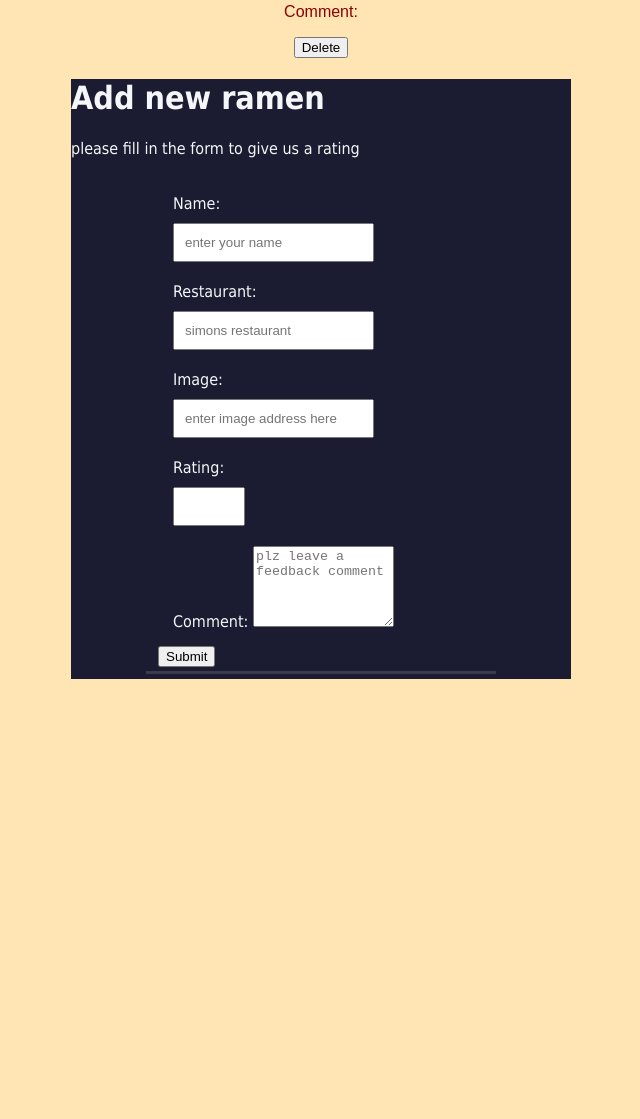
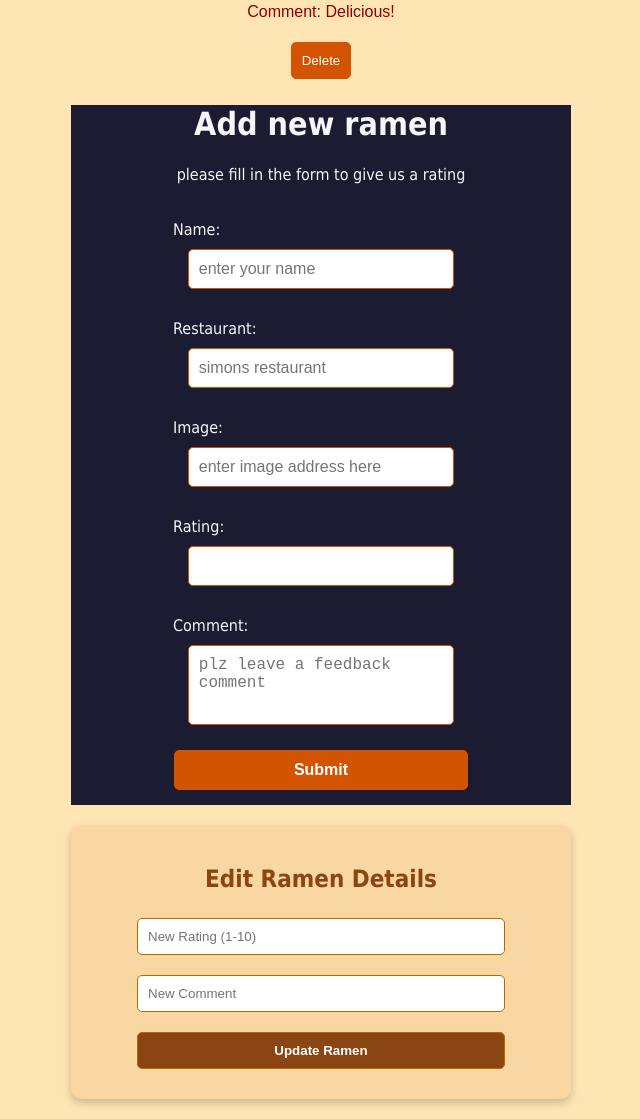
Before and after one commit to Samsimion/ramen-rating-app., a plain HTML site: page index.html in a window 1280 px wide. Shown: the part 623-1742 px from the top of the page, without its empty margins (319-959 px from the left). Before the commit the page ends 1302 px from the top, so only its background shows below. Drawn offline with Linux system fonts and the light colour scheme.

```diff
--- a/index.html
+++ b/index.html
@@ -30,8 +30,8 @@
 
         <!-- add ramen form-->
          <div id="form1">
-            <h1>Add new ramen</h1>
-         <p> please fill in the form to give us a rating</p>
+                <h1 class="one">Add new ramen</h1>
+                <p class="one"> please fill in the form to give us a rating</p>
                 <form id="new-ramen-form">
                     <fieldset>
                         <!--ABCDEFGHIJKLMNOPQRSTUVWXYZ-->
@@ -49,6 +49,16 @@
          </div>
 
 
+         <div id="det">
+            <h2>Edit Ramen Details</h2>
+            <form id="edit-ramen-form">
+            <input type="number" id="edit-rating" placeholder="New Rating (1-10)" min="1" max="10" required>
+            <input type="text" id="edit-comment" placeholder="New Comment" required>
+            <button type="submit">Update Ramen</button>
+            </form>
+        </div>
+
+
 
     </body>
 
--- a/index.js
+++ b/index.js
@@ -35,68 +35,17 @@
     document.getElementById("ramen-restaurant").textContent = ramen.restaurant;
     document.getElementById("ramen-image").src = ramen.image;
     document.getElementById("ramen-rating").textContent = ramen.rating;
-    document.getElementsByClassName("ramen-comment").textContent =ramen.comment;
+    document.getElementById("ramen-comment").textContent =ramen.comment;
 }
 
 
 
-function addSubmitListener() {
-    const form = document.getElementById("new-ramen-form");
-    form.addEventListener("submit", function (event) {
-        event.preventDefault();
-
-        const newRamen = {
-            id: ramens.length + 1,
-            name: document.getElementById("new-name").value,
-            restaurant: document.getElementById("new-restaurant").value,
-            image: document.getElementById("new-image").value,
-            rating: document.getElementById("new-rating").value,
-            comment: document.getElementById("new-comment").value
-        };
-
-        ramens.push(newRamen);
-        displayRamens();
-        form.reset();
-    });
-}
-
-function addEditListener() {
-    const editForm = document.getElementById("edit-ramen-form");
-    editForm.addEventListener("submit", function (event) {
-        event.preventDefault();
-
-        if (selectedRamen) {
-            selectedRamen.rating = document.getElementById("edit-rating").value;
-            selectedRamen.comment = document.getElementById("edit-comment").value;
-
-            handleClick(selectedRamen);
-            editForm.reset();
-        }
-    });
-}
-
-
-function addDeleteListener() {
-    const deleteButton = document.getElementById("delete-ramen");
-    deleteButton.addEventListener("click", function () {
-        if (selectedRamen) {
-            const index = ramens.findIndex(ramen => ramen.id === selectedRamen.id);
-            if (index !== -1) {
-                ramens.splice(index, 1);
-                displayRamens();
-            }
-        }
-    });
-}
 
 
 
-// Initialize the app
+
 function main() {
     displayRamens();
-    addSubmitListener();
-    addEditListener();
-    addDeleteListener();
 
 }
 
--- a/styles.css
+++ b/styles.css
@@ -70,7 +70,7 @@
 #form1{
     margin: 0 auto;
     width:500px;
-    height: 600px;
+    height: 700px;
     background: #1b1b32;
     color: #f5f6f7;
     font-family: Tahoma;
@@ -82,7 +82,7 @@
     margin: 0 auto;
     border: none;
     width:350px;
-    height: 500px;
+    height: 690px;
     border-bottom: 3px solid #3b3b4f;
 }
 
@@ -92,9 +92,103 @@
     padding: 5px;
 }
 
+#new-ramen-form input,
+#new-ramen-form textarea,
+#new-ramen-form button {
+    width: 90%;
+    padding: 10px;
+    margin: 10px auto;
+    display: block;
+    border: 1px solid #d35400;
+    border-radius: 5px;
+    font-size: 16px;
+}
+
+#new-ramen-form textarea {
+    resize: none;
+    height: 80px;
+}
+
+#new-ramen-form button {
+    background-color: #d35400;
+    color: white;
+    font-weight: bold;
+    cursor: pointer;
+}
+
+#new-ramen-form button:hover {
+    background-color: #a84300;
+}
+
+
 input{
     display: flex;
     margin-top: 10px;
     padding: 10px;
 
 }
+
+input, button {
+    padding: 10px;
+    margin: 5px;
+    border: 1px solid #d35400;
+    border-radius: 5px;
+}
+
+button {
+    background-color: #d35400;
+    color: white;
+    cursor: pointer;
+}
+
+button:hover {
+    background-color: #a84300;
+}
+
+#det {
+    margin: 20px auto;
+    width: 500px;
+    padding: 20px;
+    background: #f8d7a3;
+    color: #5a2d0c;
+    font-family: Tahoma, sans-serif;
+    font-size: 16px;
+    border-radius: 10px;
+    box-shadow: 0 4px 8px rgba(0, 0, 0, 0.2);
+    text-align: center;
+}
+
+#det h2 {
+    margin-bottom: 15px;
+    color: #8b4513;
+}
+
+#edit-ramen-form {
+    display: flex;
+    flex-direction: column;
+    align-items: center;
+}
+
+#edit-ramen-form input,
+#edit-ramen-form button {
+    width: 80%;
+    padding: 10px;
+    margin: 10px 0;
+    border: 1px solid #b36b00;
+    border-radius: 5px;
+}
+
+#edit-ramen-form button {
+    background-color: #8b4513;
+    color: white;
+    cursor: pointer;
+    font-weight: bold;
+}
+
+#edit-ramen-form button:hover {
+    background-color: #65320e;
+}
+
+.one{
+    text-align: center;
+}
```
Lines whose indentation alone changed are shown as unchanged.
